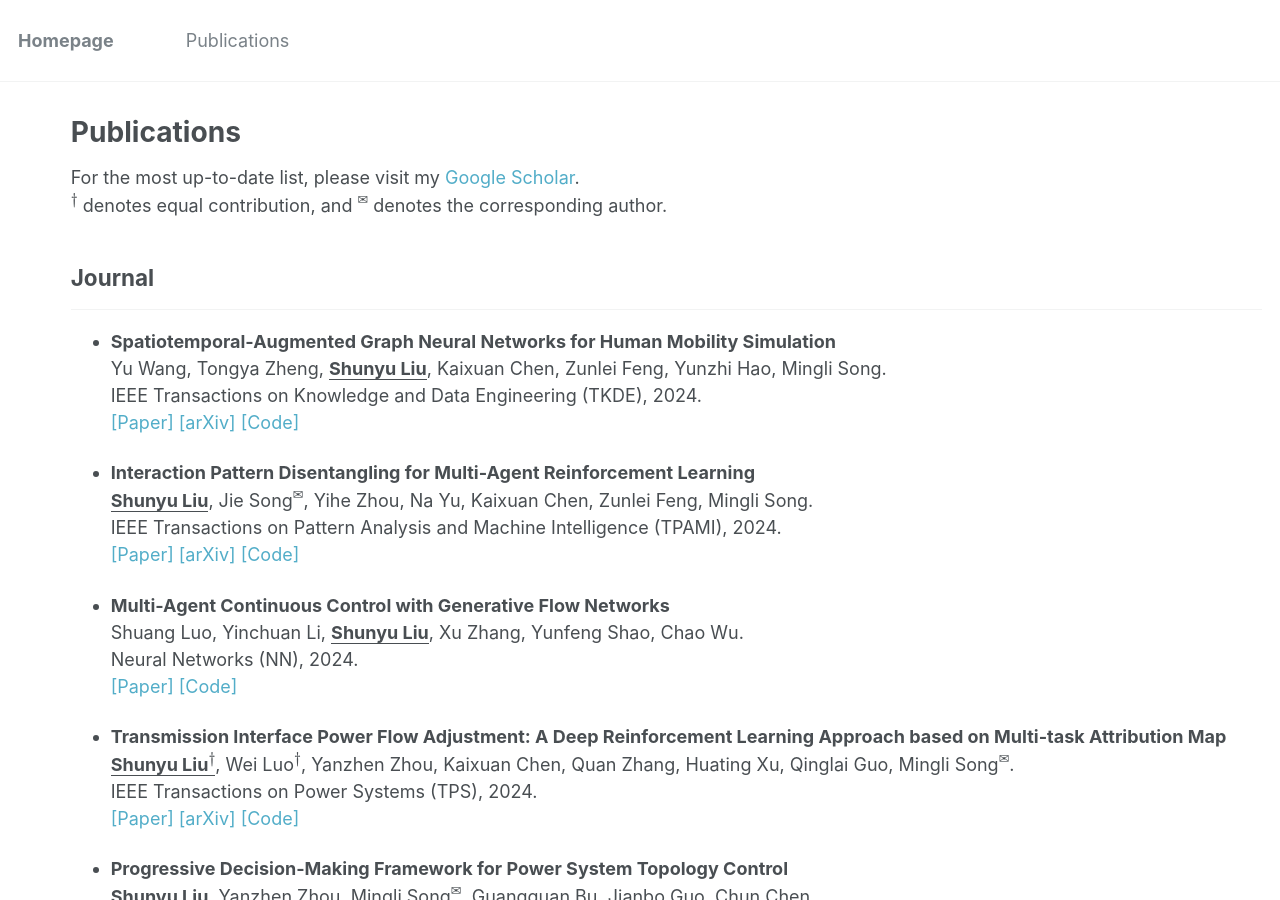
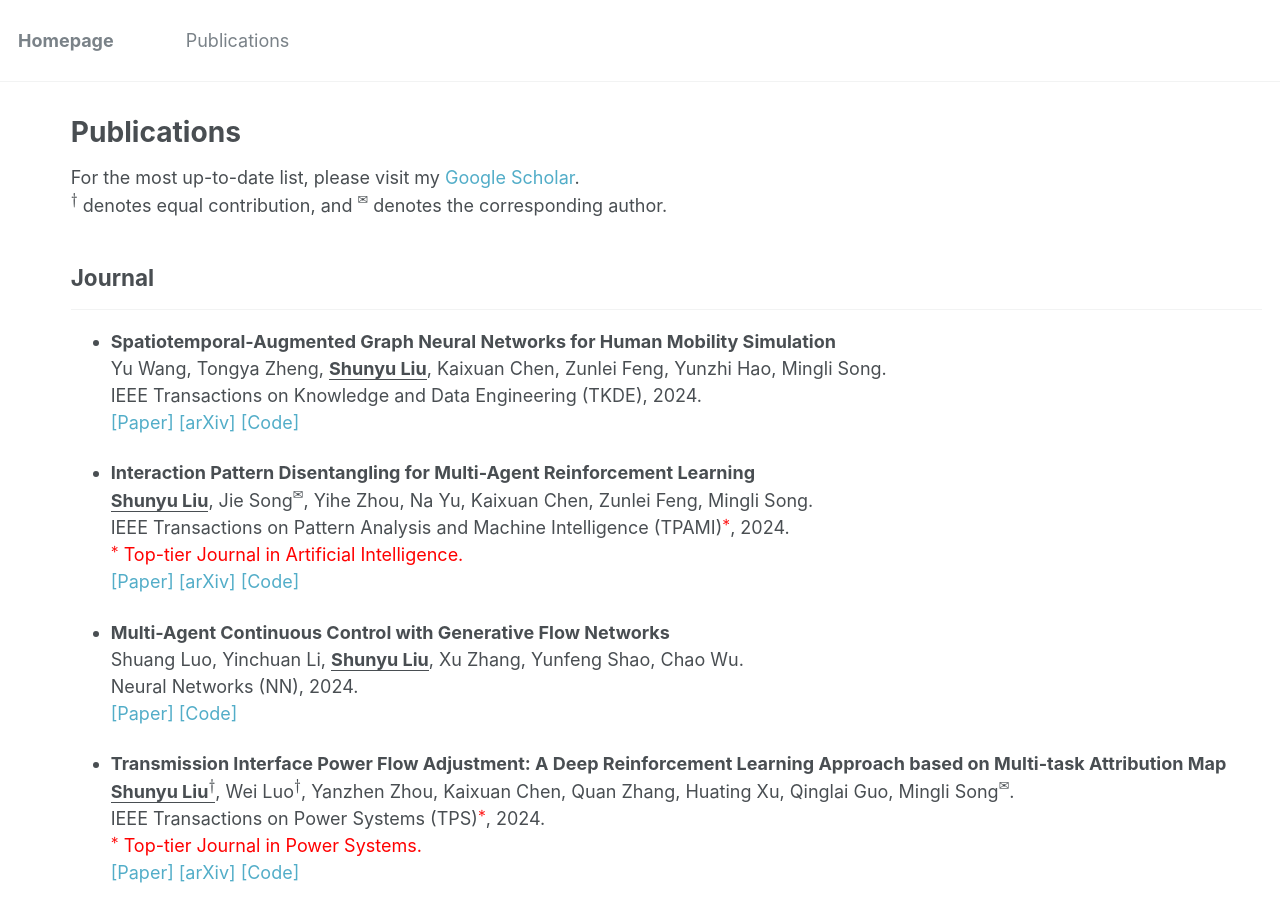
Before and after one commit to liushunyu/liushunyu.github.io, a Jekyll site: the page built from _pages/publications.md, in a window 1280 px wide and 900 px high. Built offline with Jekyll 4.4.1, drawn with Linux system fonts in a browser that asks for light colours; formulas are drawn with MathJax 3.

Commit message:
Update publications.md

```diff
--- a/_pages/publications.md
+++ b/_pages/publications.md
@@ -19,7 +19,8 @@ $^\dagger$ denotes equal contribution, and $^✉️$ denotes the corresponding a
 
 - **Interaction Pattern Disentangling for Multi-Agent Reinforcement Learning**  \\
   **<u>Shunyu Liu</u>**, Jie Song$^✉️$, Yihe Zhou, Na Yu, Kaixuan Chen, Zunlei Feng, Mingli Song.\\
-  IEEE Transactions on Pattern Analysis and Machine Intelligence (TPAMI), 2024. \\
+  IEEE Transactions on Pattern Analysis and Machine Intelligence (TPAMI)<span style="color:red">$^*$</span>, 2024. \\
+  <span style="color:red">$^*$ Top-tier Journal in Artificial Intelligence.</span> \\
   <a href="https://ieeexplore.ieee.org/document/10529613" target="_blank" style="text-decoration: none">\[Paper\]</a> <a href="https://arxiv.org/abs/2207.03902" target="_blank" style="text-decoration: none">\[arXiv\]</a> <a href="https://github.com/liushunyu/OPT" target="_blank" style="text-decoration: none">\[Code\]</a>
 
 
@@ -28,9 +29,11 @@ $^\dagger$ denotes equal contribution, and $^✉️$ denotes the corresponding a
   Neural Networks (NN), 2024. \\
   <a href="https://www.sciencedirect.com/science/article/abs/pii/S0893608024001679" target="_blank" style="text-decoration: none">\[Paper\]</a> <a href="https://github.com/isluoshuang/MACFN" target="_blank" style="text-decoration: none">\[Code\]</a>
 
+
 - **Transmission Interface Power Flow Adjustment: A Deep Reinforcement Learning Approach based on Multi-task Attribution Map** \\
   **<u>Shunyu Liu$^\dagger$</u>**, Wei Luo$^\dagger$, Yanzhen Zhou, Kaixuan Chen, Quan Zhang, Huating Xu, Qinglai Guo, Mingli Song$^✉️$.\\
-  IEEE Transactions on Power Systems (TPS), 2024. \\
+  IEEE Transactions on Power Systems (TPS)<span style="color:red">$^*$</span>, 2024.\\
+  <span style="color:red">$^*$ Top-tier Journal in Power Systems.</span> \\
   <a href="https://ieeexplore.ieee.org/document/10192091" target="_blank" style="text-decoration: none">\[Paper\]</a> <a href="https://arxiv.org/abs/2405.15831" target="_blank" style="text-decoration: none">\[arXiv\]</a> <a href="https://github.com/Cra2yDavid/MAM" target="_blank" style="text-decoration: none">\[Code\]</a>
 
 
```
